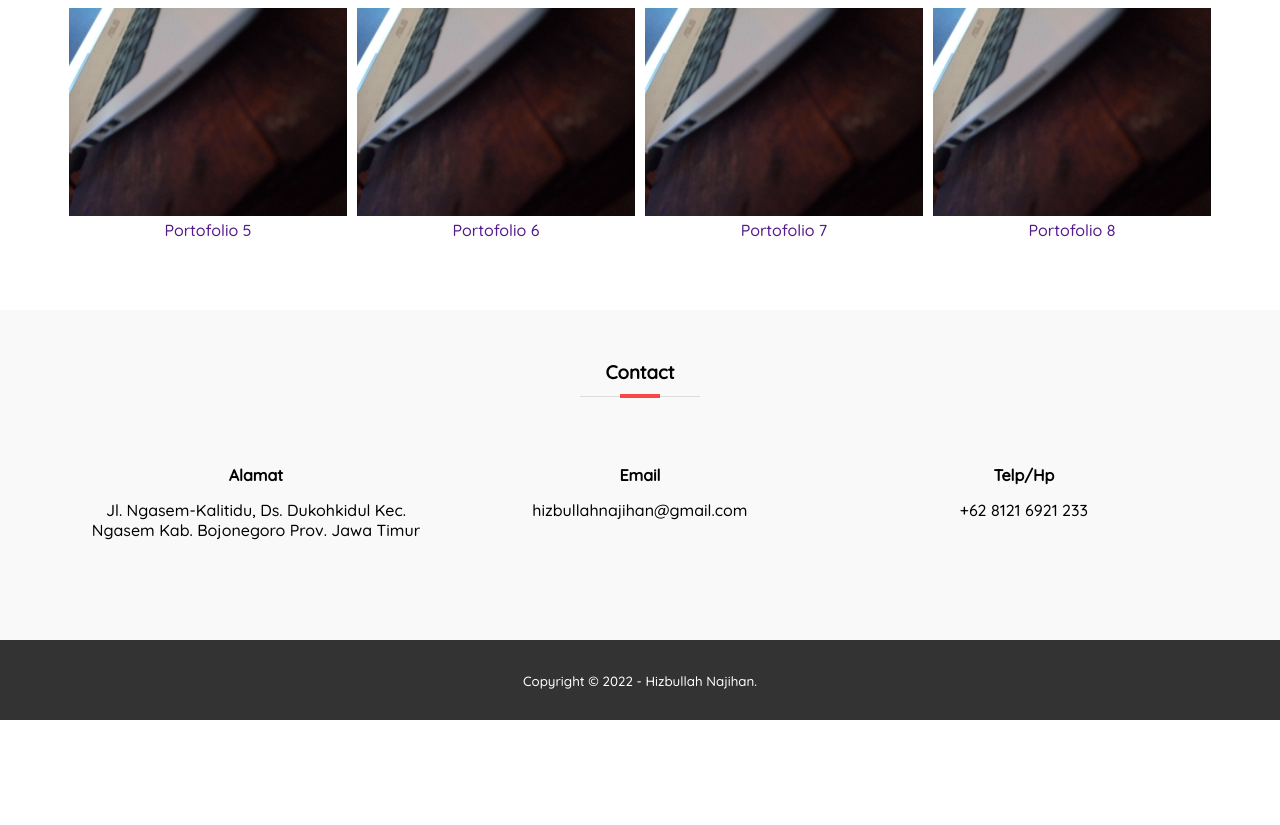
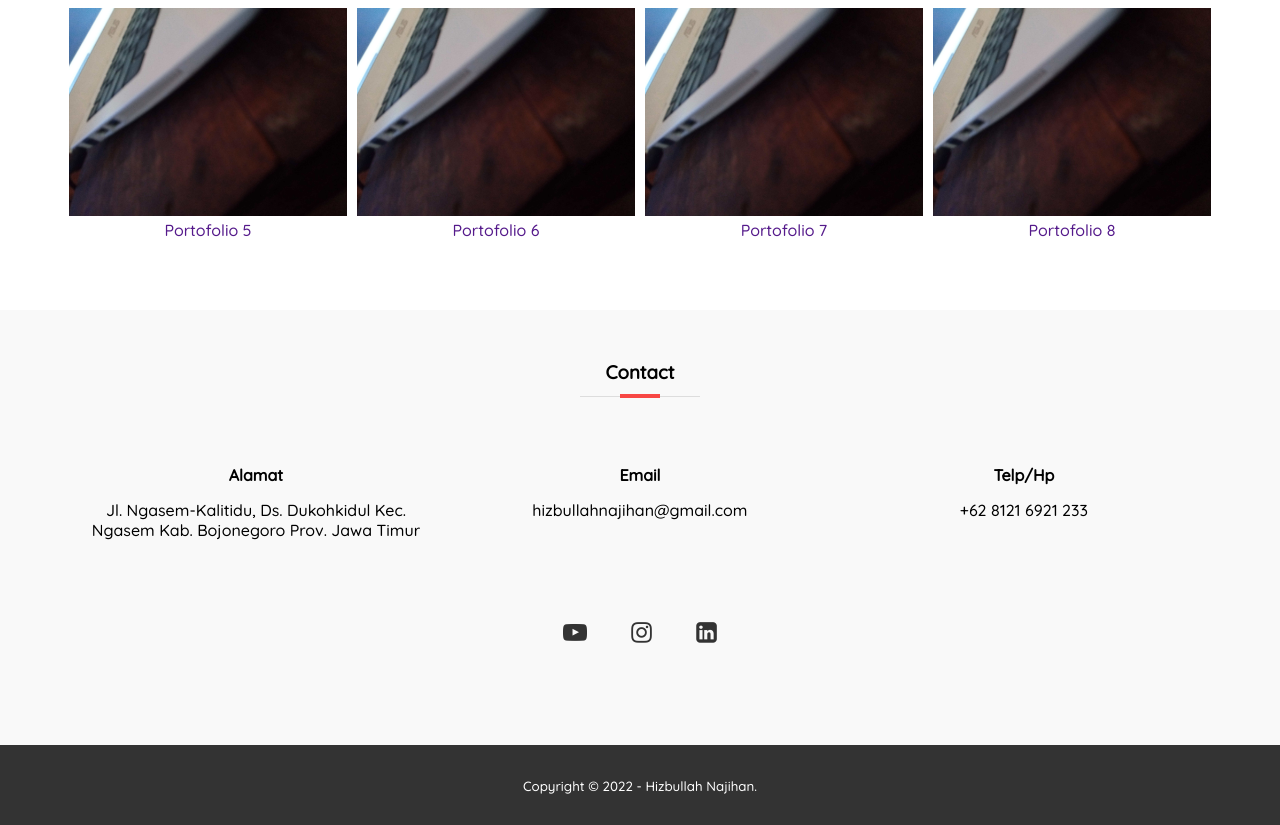
Before and after one commit to najikh2002/hizzproject, a plain HTML site: page index.html in a window 1280 px wide. Shown: the part 1867-2692 px from the top of the page. Before the commit the page ends 2587 px from the top, so only its background shows below. Drawn offline with Linux system fonts and the light colour scheme.

Commit message:
First Update

```diff
--- a/index.html
+++ b/index.html
@@ -16,6 +16,7 @@
       rel="stylesheet"
       href="https://cdnjs.cloudflare.com/ajax/libs/font-awesome/6.1.2/css/all.min.css"
     />
+    <link rel="stylesheet" href="https://cdnjs.cloudflare.com/ajax/libs/font-awesome/4.7.0/css/font-awesome.min.css">
   </head>
   <body>
     <!-- side bar -->
@@ -204,6 +205,13 @@
           <h4>Telp/Hp</h4>
           <p>+62 8121 6921 233</p>
         </div>
+        <div class="col-3">
+          <div class="sosmed">
+            <a href="https://www.youtube.com/channel/UCeaXcTax28DWcfNamfn9w9A"><i class="fa fa-youtube-play" style="font-size:24px"></i></a>
+            <a href="https://www.instagram.com/hizz.nn/?hl=id"><i class="fa fa-instagram" style="font-size:24px"></i></a>
+            <a href="https://www.linkedin.com/in/hizbullah-najihan-40037124b/"><i class="fa fa-linkedin-square" style="font-size:24px"></i></a>
+          </div>
+        </div>
       </div>
     </section>
 
--- a/style.css
+++ b/style.css
@@ -248,6 +248,11 @@ html {
   scroll-behavior: smooth;
 }
 
+.sosmed a {
+  margin: 20px;
+  color: #333;
+}
+
 @media (max-width: 768px) {
   .mobile-menu {
     display: block;
```
